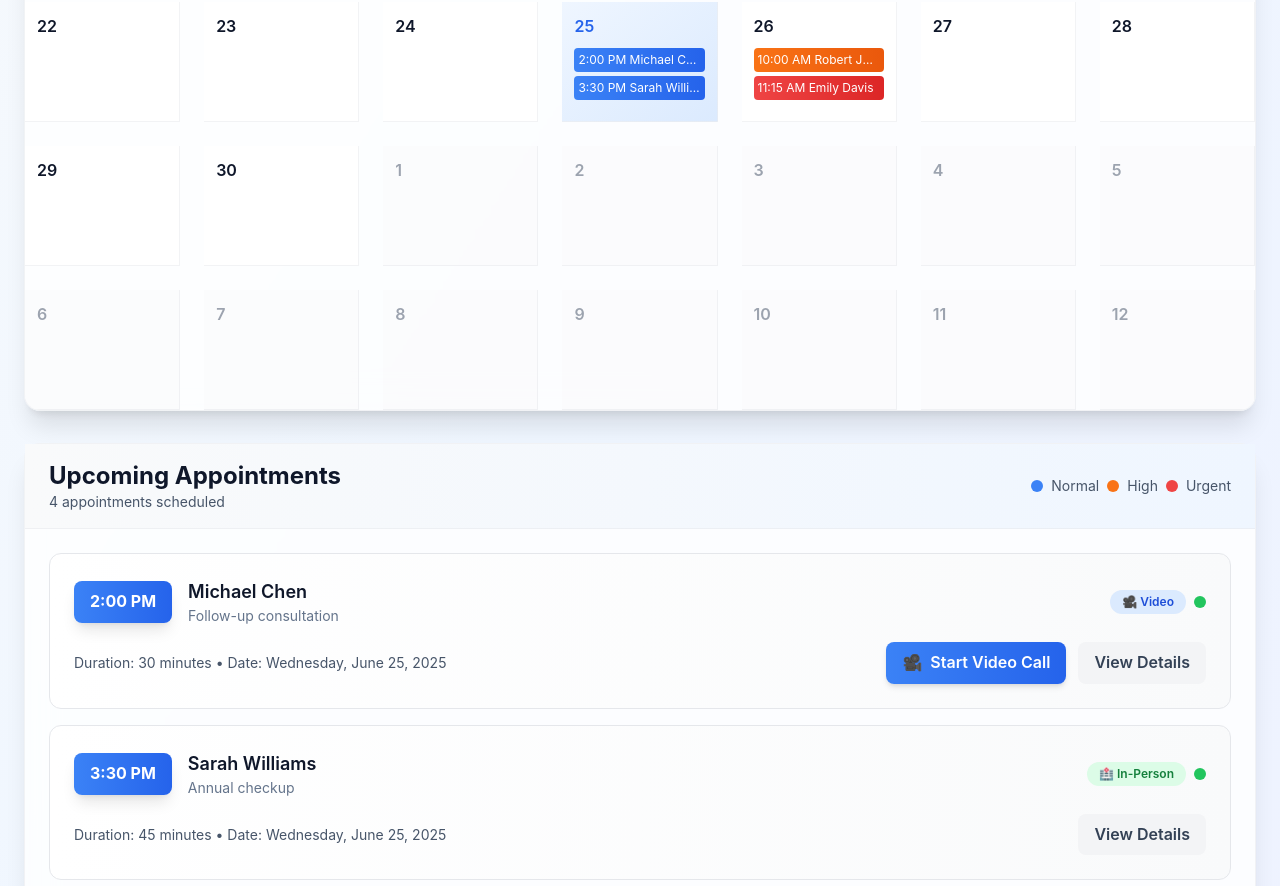
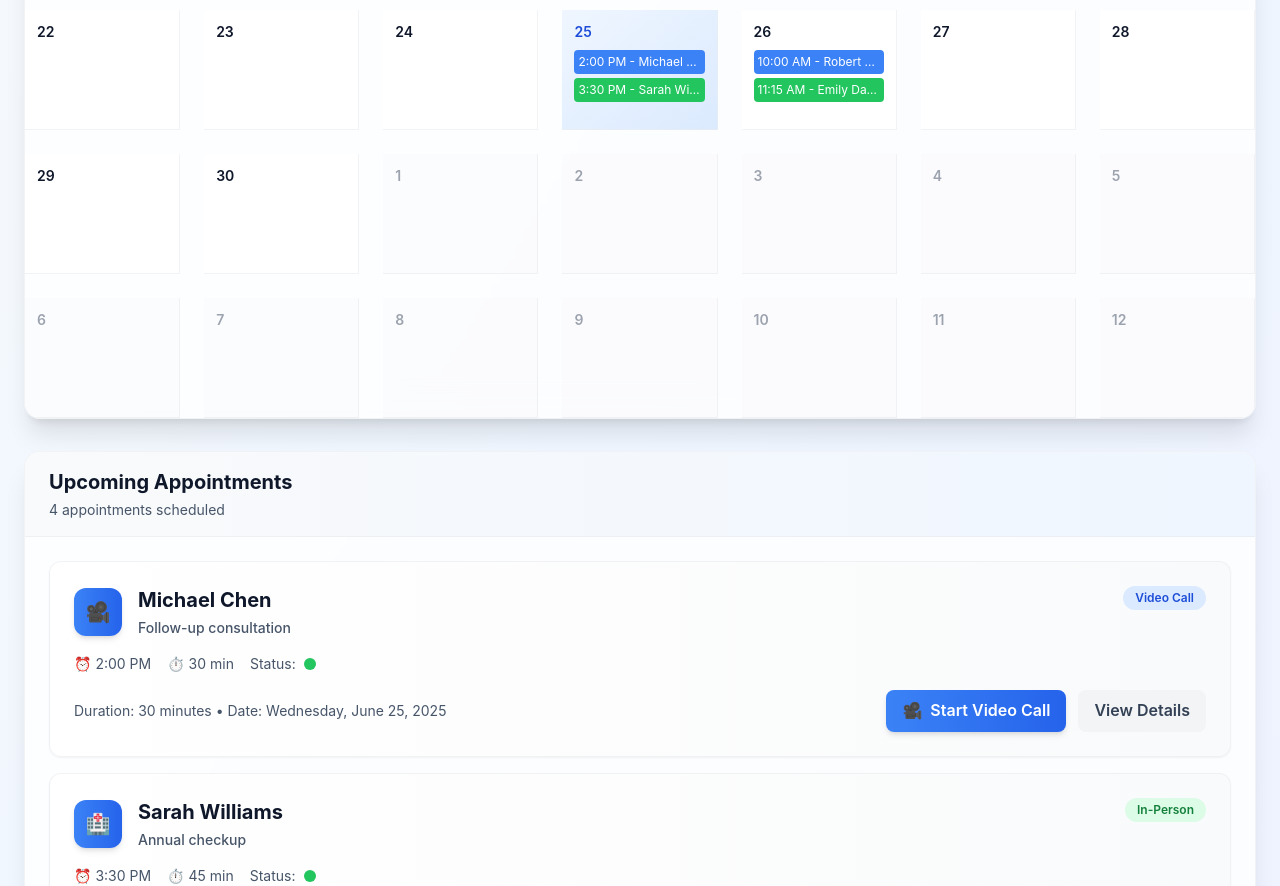
Before and after one commit to morganHillTelenos/telenos-health-web, a React (Create React App) app: page /calendar in a window 1280 px wide. Shown: the part 899-1785 px from the top of the page. Built offline with nearby package versions, Linux system fonts and the light colour scheme; what aws-amplify would draw is missing.

Commit message:
fix to calendar page

```diff
--- a/src/pages/CalendarPage.js
+++ b/src/pages/CalendarPage.js
@@ -231,11 +231,12 @@ const CalendarPage = ({ onNavigateToNewAppointment, onJoinVideoCall, onStartVide
                                 </button>
                             </div>
 
+                            {/* New Appointment Button */}
                             <button
+                                className="bg-gradient-to-r from-green-500 to-green-600 hover:from-green-600 hover:to-green-700 text-white px-6 py-2 rounded-xl font-semibold flex items-center gap-2 transition-all duration-200 hover:scale-105 shadow-lg"
                                 onClick={onNavigateToNewAppointment}
-                                className="bg-gradient-to-r from-blue-500 to-blue-600 hover:from-blue-600 hover:to-blue-700 text-white px-6 py-2 rounded-xl font-semibold flex items-center gap-2 transition-all duration-200 shadow-lg hover:shadow-blue-500/25 hover:scale-105"
                             >
-                                <span className="text-lg">+</span>
+                                <span>+</span>
                                 New Appointment
                             </button>
                         </div>
@@ -243,8 +244,7 @@ const CalendarPage = ({ onNavigateToNewAppointment, onJoinVideoCall, onStartVide
                 </div>
             </div>
 
-            <div className="max-w-7xl mx-auto p-6">
-                {/* Calendar View */}
+            <div className="max-w-7xl mx-auto px-6 py-8">
                 {viewMode === 'month' ? (
                     <div className="bg-white/80 backdrop-blur-lg rounded-2xl border border-gray-200/50 overflow-hidden shadow-xl mb-8">
                         {/* Month Navigation */}
@@ -289,33 +289,24 @@ const CalendarPage = ({ onNavigateToNewAppointment, onJoinVideoCall, onStartVide
                                         className={`min-h-[120px] p-3 border-b border-r border-gray-200/50 cursor-pointer transition-all duration-200 group ${!isCurrentMonth
                                             ? 'bg-gray-50/50 text-gray-400'
                                             : isToday
-                                                ? 'bg-gradient-to-br from-blue-50 to-blue-100'
+                                                ? 'bg-gradient-to-br from-blue-50 to-blue-100 border-blue-200'
                                                 : isSelected
-                                                    ? 'bg-gradient-to-br from-blue-100 to-blue-200'
-                                                    : 'bg-white hover:bg-gray-50'
+                                                    ? 'bg-gradient-to-br from-purple-50 to-purple-100 border-purple-200'
+                                                    : 'bg-white hover:bg-gradient-to-br hover:from-gray-50 hover:to-blue-50'
                                             }`}
                                         onClick={() => handleDateClick(day)}
                                     >
-                                        <div className={`font-semibold mb-2 ${isToday ? 'text-blue-600' : isCurrentMonth ? 'text-gray-900' : 'text-gray-400'
-                                            }`}>
+                                        <div className={`text-sm font-semibold mb-2 ${isToday ? 'text-blue-700' : isSelected ? 'text-purple-700' : ''}`}>
                                             {day.getDate()}
                                         </div>
-                                        <div className="space-y-1">
-                                            {dayAppointments.slice(0, 3).map((apt, idx) => (
+                                        {dayAppointments.map((apt, aptIndex) => (
                                             <div
-                                                    key={idx}
-                                                    className={`text-xs bg-gradient-to-r ${getPriorityColor(apt.priority)} text-white p-1 rounded truncate hover:scale-105 transition-transform duration-200`}
-                                                    title={`${apt.time} - ${apt.patient} (${apt.reason})`}
+                                                key={aptIndex}
+                                                className={`text-xs p-1 mb-1 rounded text-white truncate ${apt.type === 'video' ? 'bg-blue-500' : 'bg-green-500'}`}
                                             >
-                                                    {formatTime(apt.time)} {apt.patient}
+                                                {formatTime(apt.time)} - {apt.patient}
                                             </div>
                                         ))}
-                                            {dayAppointments.length > 3 && (
-                                                <div className="text-xs text-gray-500 font-medium">
-                                                    +{dayAppointments.length - 3} more
-                                                </div>
-                                            )}
-                                        </div>
                                     </div>
                                 );
                             })}
@@ -341,98 +332,77 @@ const CalendarPage = ({ onNavigateToNewAppointment, onJoinVideoCall, onStartVide
                                 <span className="text-xl text-gray-600 group-hover:text-gray-900 group-hover:scale-110 transition-all duration-200">›</span>
                             </button>
                         </div>
-                        <div className="p-6">
-                            <div className="text-center text-gray-500">
-                                Day view appointments will be listed below in the appointments section
-                            </div>
-                        </div>
                     </div>
                 )}
 
-                {/* Appointments Section */}
-                <div className="bg-white/80 backdrop-blur-lg rounded-2xl border border-gray-200/50 shadow-xl">
+                {/* Appointments List */}
+                <div className="bg-white/80 backdrop-blur-lg rounded-2xl border border-gray-200/50 overflow-hidden shadow-xl">
                     <div className="bg-gradient-to-r from-gray-50 to-blue-50 px-6 py-4 border-b border-gray-200/50">
-                        <div className="flex items-center justify-between">
-                            <div>
-                                <h2 className="text-2xl font-bold text-gray-900">
-                                    {viewMode === 'day' ? `Appointments for ${formatDate(selectedDate)}` : 'Upcoming Appointments'}
-                                </h2>
-                                <p className="text-gray-600 text-sm">
+                        <h3 className="text-xl font-bold text-gray-900">
+                            {viewMode === 'day' ? 'Today\'s Appointments' : 'Upcoming Appointments'}
+                        </h3>
+                        <p className="text-sm text-gray-600 mt-1">
                             {filteredAppointments.length} appointment{filteredAppointments.length !== 1 ? 's' : ''} scheduled
                         </p>
-                            </div>
-                            <div className="flex items-center gap-2">
-                                <div className="flex items-center gap-2 text-sm text-gray-600">
-                                    <div className="w-3 h-3 bg-blue-500 rounded-full"></div>
-                                    <span>Normal</span>
-                                </div>
-                                <div className="flex items-center gap-2 text-sm text-gray-600">
-                                    <div className="w-3 h-3 bg-orange-500 rounded-full"></div>
-                                    <span>High</span>
-                                </div>
-                                <div className="flex items-center gap-2 text-sm text-gray-600">
-                                    <div className="w-3 h-3 bg-red-500 rounded-full"></div>
-                                    <span>Urgent</span>
-                                </div>
-                            </div>
-                        </div>
                     </div>
 
                     {filteredAppointments.length === 0 ? (
                         <div className="p-12 text-center">
-                            <div className="text-6xl mb-4 opacity-30">📅</div>
-                            <h3 className="text-xl font-semibold text-gray-900 mb-2">No appointments scheduled</h3>
+                            <div className="w-16 h-16 bg-gray-100 rounded-full flex items-center justify-center mx-auto mb-4">
+                                <span className="text-2xl">📅</span>
+                            </div>
+                            <h4 className="text-lg font-semibold text-gray-700 mb-2">No appointments scheduled</h4>
                             <p className="text-gray-500 mb-6">
-                                {viewMode === 'day' ? 'for this day' : 'in the coming days'}
+                                {viewMode === 'day' ? 'No appointments for this day.' : 'You have no upcoming appointments.'}
                             </p>
                             <button
+                                className="bg-gradient-to-r from-blue-500 to-blue-600 hover:from-blue-600 hover:to-blue-700 text-white px-6 py-2 rounded-lg font-semibold transition-all duration-200 hover:scale-105"
                                 onClick={onNavigateToNewAppointment}
-                                className="bg-gradient-to-r from-blue-500 to-blue-600 hover:from-blue-600 hover:to-blue-700 text-white px-6 py-3 rounded-xl font-semibold transition-all duration-200 hover:scale-105 shadow-lg"
                             >
-                                Schedule First Appointment
+                                Schedule Appointment
                             </button>
                         </div>
                     ) : (
-                        <div className="p-6 space-y-4">
+                        <div className="p-6">
                             {filteredAppointments.map((appointment) => {
                                 const priorityBadge = getPriorityBadge(appointment.priority);
-
                                 return (
                                     <div
                                         key={appointment.id}
-                                        className="group bg-gradient-to-r from-white to-gray-50 rounded-xl border border-gray-200 hover:border-gray-300 p-6 hover:shadow-lg transition-all duration-300 hover:scale-[1.02]"
+                                        className="bg-gradient-to-r from-white to-gray-50 rounded-xl border border-gray-200/50 p-6 mb-4 last:mb-0 shadow-sm hover:shadow-md transition-all duration-200 hover:scale-[1.02] group"
                                     >
-                                        <div className="flex items-center justify-between mb-4">
-                                            <div className="flex items-center gap-4">
-                                                <div className={`bg-gradient-to-r ${getPriorityColor(appointment.priority)} text-white px-4 py-2 rounded-lg font-bold shadow-lg`}>
-                                                    {formatTime(appointment.time)}
+                                        <div className="flex items-start justify-between mb-4">
+                                            <div className="flex items-center">
+                                                <div className={`w-12 h-12 bg-gradient-to-r ${getPriorityColor(appointment.priority)} rounded-xl flex items-center justify-center mr-4 shadow-md group-hover:scale-110 transition-transform duration-200`}>
+                                                    <span className="text-white text-xl">
+                                                        {appointment.type === 'video' ? '🎥' : '🏥'}
+                                                    </span>
                                                 </div>
                                                 <div>
-                                                    <h3 className="text-lg font-semibold text-gray-900 group-hover:text-blue-600 transition-colors">
-                                                        {appointment.patient}
-                                                    </h3>
-                                                    <p className="text-gray-500 text-sm">{appointment.reason}</p>
+                                                    <h4 className="text-xl font-bold text-gray-900 mb-1">{appointment.patient}</h4>
+                                                    <p className="text-gray-600 text-sm font-medium">{appointment.reason}</p>
                                                 </div>
                                             </div>
 
                                             <div className="flex items-center gap-3">
                                                 {priorityBadge && (
-                                                    <span className={`${priorityBadge.bg} ${priorityBadge.text} px-3 py-1 rounded-full text-xs font-bold`}>
+                                                    <span className={`${priorityBadge.bg} ${priorityBadge.text} px-3 py-1 rounded-full text-xs font-bold tracking-wide`}>
                                                         {priorityBadge.label}
                                                     </span>
                                                 )}
-                                                <div className="flex items-center gap-2">
-                                                    {appointment.type === 'video' && (
-                                                        <span className="bg-blue-100 text-blue-700 px-3 py-1 rounded-full text-xs font-semibold flex items-center gap-1">
-                                                            🎥 Video
-                                                        </span>
-                                                    )}
-                                                    {appointment.type === 'in-person' && (
-                                                        <span className="bg-green-100 text-green-700 px-3 py-1 rounded-full text-xs font-semibold flex items-center gap-1">
-                                                            🏥 In-Person
-                                                        </span>
-                                                    )}
-                                                    <div className={`w-3 h-3 rounded-full ${appointment.status === 'confirmed' ? 'bg-green-500' :
+                                                <div className={`px-3 py-1 rounded-full text-xs font-semibold ${appointment.type === 'video' ? 'bg-blue-100 text-blue-700' : 'bg-green-100 text-green-700'}`}>
+                                                    {appointment.type === 'video' ? 'Video Call' : 'In-Person'}
+                                                </div>
+                                            </div>
+                                        </div>
+
+                                        <div className="flex items-center justify-between mb-4">
+                                            <div className="flex items-center text-gray-600 text-sm">
+                                                <span className="mr-4">⏰ {formatTime(appointment.time)}</span>
+                                                <span className="mr-4">⏱️ {appointment.duration} min</span>
+                                                <div className="flex items-center">
+                                                    <span className="mr-2">Status:</span>
+                                                    <div className={`w-3 h-3 rounded-full mr-1 ${appointment.status === 'confirmed' ? 'bg-green-500' :
                                                         appointment.status === 'pending' ? 'bg-yellow-500' : 'bg-gray-400'
                                                         }`}></div>
                                                 </div>
@@ -447,7 +417,7 @@ const CalendarPage = ({ onNavigateToNewAppointment, onJoinVideoCall, onStartVide
                                             <div className="flex gap-3">
                                                 {appointment.type === 'video' && (
                                                     <button
-                                                        onClick={() => onStartVideoCall(appointment.id)}
+                                                        onClick={() => onJoinVideoCall(appointment.id)}
                                                         className="bg-gradient-to-r from-blue-500 to-blue-600 hover:from-blue-600 hover:to-blue-700 text-white px-4 py-2 rounded-lg font-semibold flex items-center gap-2 transition-all duration-200 hover:scale-105 shadow-md"
                                                     >
                                                         <span>🎥</span>
```
Lines whose indentation alone changed are shown as unchanged.
